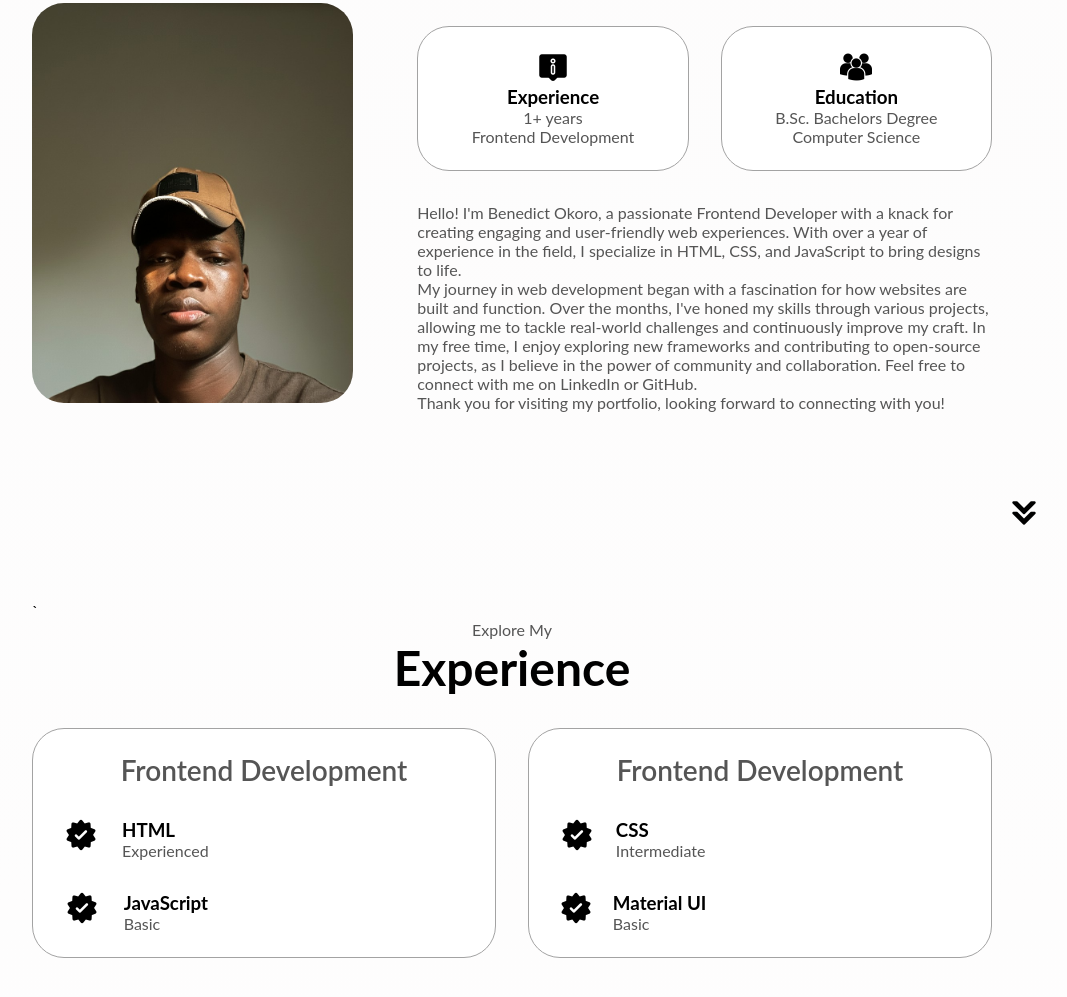
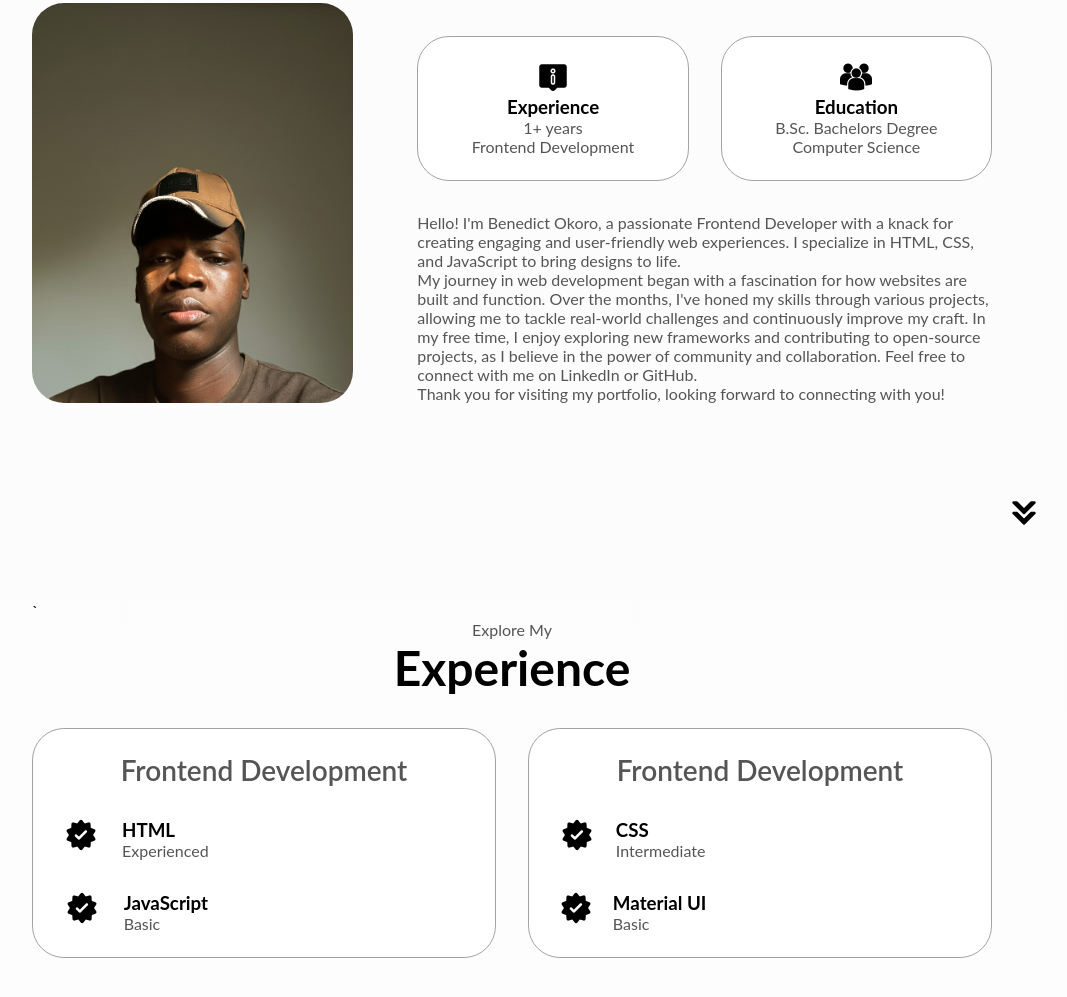
Before and after one commit to Bene228/CodeAlpha_My-Portfolio, a plain HTML site: page index.html in a window 1280 px wide. Shown: the part 1095-2092 px from the top of the page, without its empty margins (128-1195 px from the left). Drawn offline with Linux system fonts and the light colour scheme.

Commit message:
Refine introduction paragraph in index.html
Removed redundant information about experience duration.

```diff
--- a/index.html
+++ b/index.html
@@ -77,7 +77,7 @@
                     </div>
                 </div>
                 <div class="text-container">
-                    <p>Hello! I'm Benedict Okoro, a passionate Frontend Developer with a knack for creating engaging and user-friendly web experiences. With over a year of experience in the field, I specialize in HTML, CSS, and JavaScript to bring designs to life.</p>
+                    <p>Hello! I'm Benedict Okoro, a passionate Frontend Developer with a knack for creating engaging and user-friendly web experiences. I specialize in HTML, CSS, and JavaScript to bring designs to life.</p>
                     <p>My journey in web development began with a fascination for how websites are built and function. Over the months, I've honed my skills through various projects, allowing me to tackle real-world challenges and continuously improve my craft. In my free time, I enjoy exploring new frameworks and contributing to open-source projects, as I believe in the power of community and collaboration. Feel free to connect with me on LinkedIn or GitHub.</p>
                     <p>Thank you for visiting my portfolio, looking forward to connecting with you!</p>
                 </div>
```
